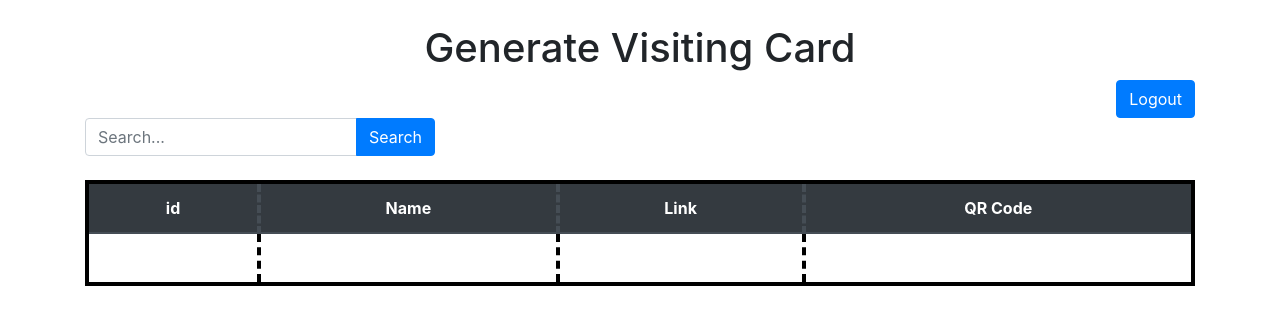
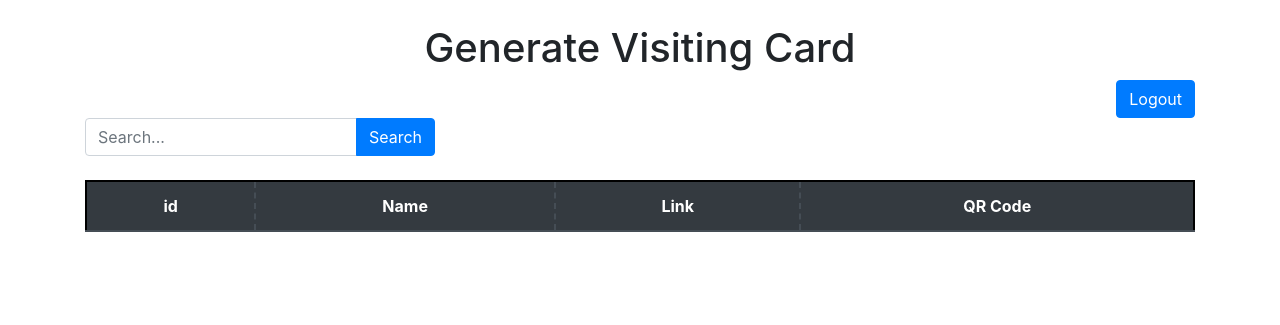
Before and after one commit to punit-dama/qr_data, a Django app: page /iadmin/ in a window 1280 px wide. Shown: the top 325 px of the page. Run offline with Django 4.2, Linux system fonts and the light colour scheme; lists and menus that the app fills with data are empty; some libraries are stand-ins or nearby versions.

Commit message:
Latest updates

```diff
--- a/qr_card_app/static/css/qrcode.css
+++ b/qr_card_app/static/css/qrcode.css
@@ -40,6 +40,7 @@
     justify-content: center;
     align-items: center;
     flex-direction: column;
+
 }
 
 .formDiv form {
--- a/qr_card_app/templates/admin.html
+++ b/qr_card_app/templates/admin.html
@@ -3,7 +3,7 @@
 <!DOCTYPE html>
 <html>
 <head>
-    <title>My Page</title>
+    <title>Admin Panel</title>
     <!-- Add Bootstrap CSS link here -->
     <link rel="stylesheet" href="https://stackpath.bootstrapcdn.com/bootstrap/4.5.2/css/bootstrap.min.css">
     <style>
@@ -17,12 +17,12 @@
             width: 200px;
         }
         .table, th, td {
-            border: 4px solid black;
+            border: 2px solid black;
             border-style:dashed;
-           text-align: center;
+            text-align: center;
          }
         .table{
-               border: 4px solid black;
+               border: 2px solid black;
 
               text-align: center;
 
@@ -80,9 +80,9 @@
 
                 <tr>
                    <td>{{item.id}}</td>
-                    <td>{{item.first_name }}</td>
+                    <td>{{item.first_name }} {{item.last_name }}</td>
                     {% if item.qr_code %}
-                        <td><a href="{{link}}">{{chost}}{{link}}</a></td>
+                        <td><a style="color:#cb011b" href="{{link}}">{{chost}}{{link}}</a></td>
                         <td><img src="{{item.qr_code.url}}"></td>
                     {% else %}
                         <td>X</td>
@@ -94,20 +94,18 @@
                 <tr>
                     <td colspan="3">No items found.</td>
                 </tr> {% endcomment %}
-                {% if item.id %}
-
-                {%endif%}
 
             {% endfor %}
+            {% if data.id %}
             <tr>
                 <td>{{data.id}}</td>
                 <td>{{data.first_name }}</td>
-                <td><a href="{{url}}">{{host}}{{url}}</a></td>
+                <td><a style="color:#cb011b" href="{{url}}">{{host}}{{url}}</a></td>
                 <td><img src="{{data.qr_code.url}}"></td>
 
                 {% comment %} <td><div style="display:flex"> <a href="#" class="btn btn-primary"> Download Visiting card</a></div></td> {% endcomment %}
             </tr>
-
+            {% endif%}
             </tbody>
         </table>
         {% comment %} {% for item in queryset%} {% endcomment %}
--- a/qr_card_app/templates/form.html
+++ b/qr_card_app/templates/form.html
@@ -6,7 +6,7 @@
     <meta http-equiv="X-UA-Compatible" content="IE=edge">
     <meta name="viewport" content="width=device-width, initial-scale=1.0">
     <link rel="stylesheet" href="{%static 'css/form.css'%}">
-    <title>Metro</title>
+    <title>Metro Brands</title>
 </head>
 <body>
     <div class="containerBx">
--- a/qr_card_app/templates/landing2.html
+++ b/qr_card_app/templates/landing2.html
@@ -6,7 +6,7 @@
     <meta http-equiv="X-UA-Compatible" content="IE=edge">
     <meta name="viewport" content="width=device-width, initial-scale=1.0">
     <link rel="stylesheet" href="{%static 'css/landing2.css'%}">
-    <title>Metro Card</title>
+    <title>Metro Brands Card</title>
 </head>
 <body>
     <div class="containerBx">
--- a/qr_card_app/templates/landing_page.html
+++ b/qr_card_app/templates/landing_page.html
@@ -6,7 +6,7 @@
     <meta http-equiv="X-UA-Compatible" content="IE=edge">
     <meta name="viewport" content="width=device-width, initial-scale=1.0">
     <link rel="stylesheet" href="{%static 'css/landing2.css'%}">
-    <title>Metro Card</title>
+    <title>Metro Brands Card</title>
 </head>
 <body>
     <div class="containerBx">
--- a/qr_card_app/templates/login.html
+++ b/qr_card_app/templates/login.html
@@ -6,7 +6,7 @@
     <meta http-equiv="X-UA-Compatible" content="IE=edge">
     <meta name="viewport" content="width=device-width, initial-scale=1.0">
     <link rel="stylesheet" href="{%static 'css/login.css'%}">
-    <title>Metro</title>
+    <title>Metro Brands</title>
 </head>
 <body>
     <div class="containerBx">
--- a/qr_card_app/templates/qrcode.html
+++ b/qr_card_app/templates/qrcode.html
@@ -6,7 +6,7 @@
     <meta http-equiv="X-UA-Compatible" content="IE=edge">
     <meta name="viewport" content="width=device-width, initial-scale=1.0">
     <link rel="stylesheet" href="{%static 'css/qrcode.css'%}">
-    <title>Metro</title>
+    <title>Metro Brands QR</title>
 </head>
 <body>
     <div class="containerBx">
@@ -17,7 +17,7 @@
                 </div>
                 <div class="formDiv">
                     <img src="{{qr.qr_code.url}}" alt="QR Code">
-                   <div> <a class="qrData" href="{{url}}">Visiting Card</a></div>
+                   <div> <a  style="color:red; font-size:1.5vw" href="{{url}}">Visiting Card</a></div>
                 </div>
                 </div>
             </div>
--- a/qr_card_app/templates/visitcard.html
+++ b/qr_card_app/templates/visitcard.html
@@ -8,7 +8,7 @@
     <meta http-equiv="X-UA-Compatible" content="IE=edge">
     <meta name="viewport" content="width=device-width, initial-scale=1.0">
     <link rel="stylesheet" href="{% static 'css/visitcard.css'%}">
-    <title>Metro Brands</title>
+    <title>Print Visiting Card</title>
 </head>
 <body>
     <div class="card">
@@ -28,7 +28,7 @@
             <div class="card-add">
 
             <span class="card-data">
-                401, Kanakia Zillion, <br>LBS Marg and CST Road,<br> Kurla West, Junction,<br> Mumbai - 400077, India.</span>
+                401, Kanakia Zillion, <br>LBS Marg & CST Road,<br> Kurla West, Junction,<br> Mumbai - 400077, India.</span>
             <span class="contact">
                 <p>T : <span>+91 22 6656 0444</span></p>
                 <p>M  : <span>+91 {{data.phone}}</span></p>
```
Also changed, not shown: qr_card_app/templates/index.html (+5 -5 lines), db.sqlite3, qr_card_app/media/qr_codes/qr_code_63_2Ksi3tG.png (added).
